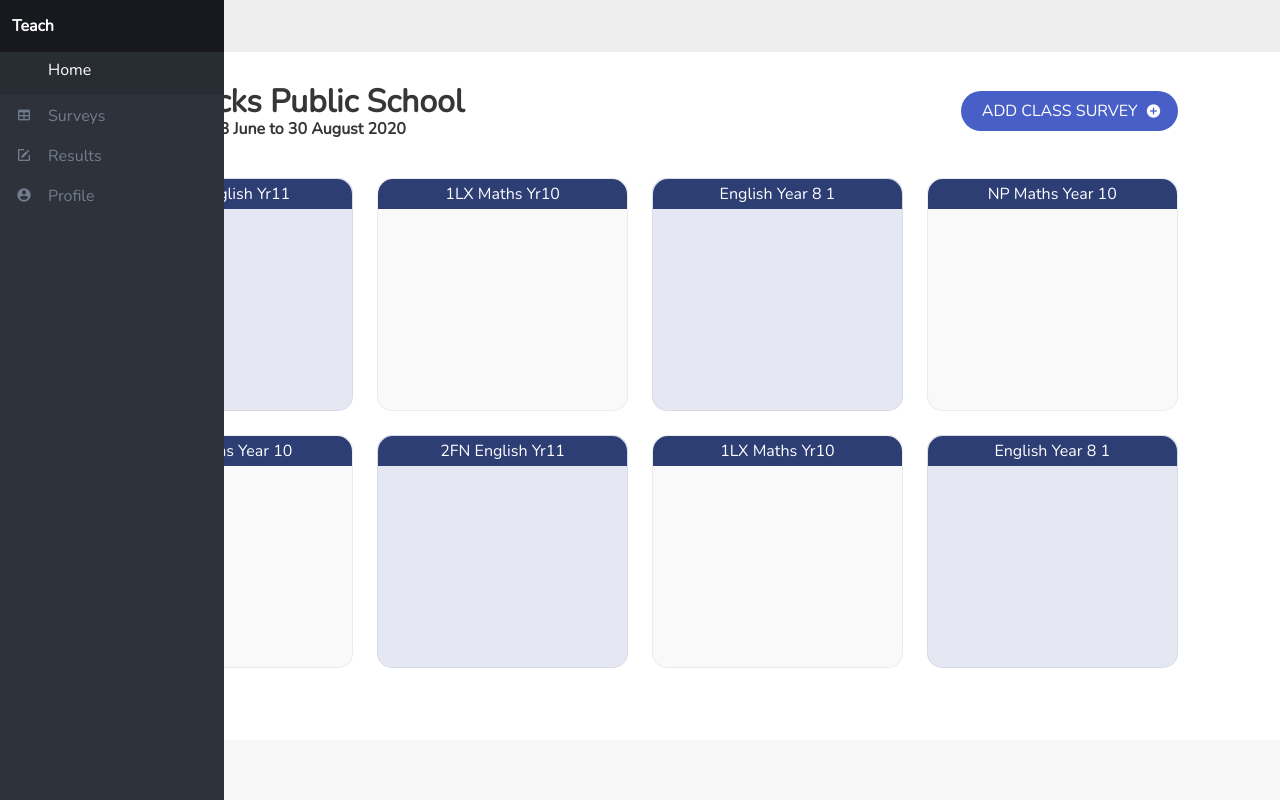
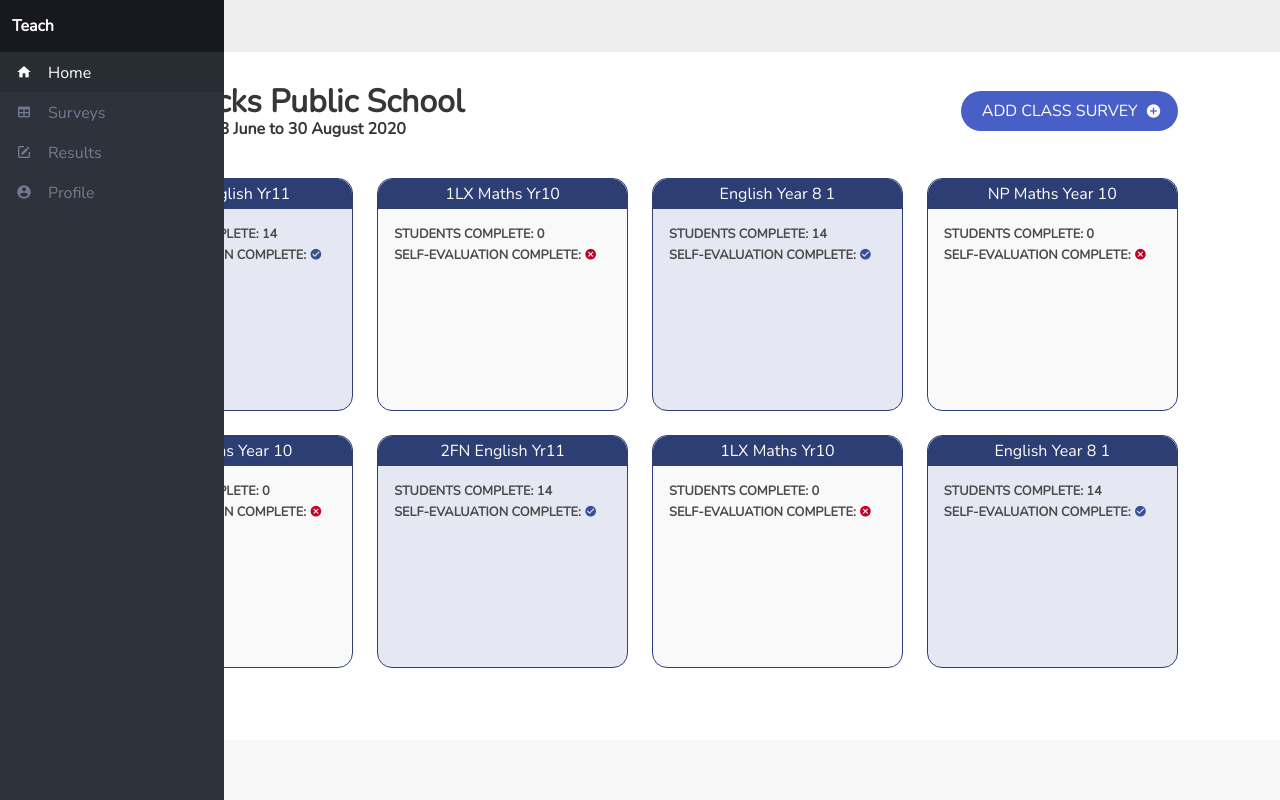
Before and after one commit to EstopaceMA/ProjectTeach, a Vue app: page /#/ in a window 1280 px wide. Built offline with nearby package versions, Linux system fonts and the light colour scheme.

Commit message:
added students_completed_count and is_self_eval_completed

```diff
--- a/src/App.vue
+++ b/src/App.vue
@@ -27,7 +27,7 @@ export default {
         [
           {
             to: '/',
-            icon: 'desktop-mac',
+            icon: 'home',
             label: 'Home'
           },
           {
--- a/src/components/CardWidget.vue
+++ b/src/components/CardWidget.vue
@@ -3,8 +3,14 @@
       <div class="level-item" style="background-color:#2D3E74; border-radius: 15px 15px 0 0; color:white; padding:0.2em;">
         {{label}}
       </div>
-      <div class="level-item">
-
+      <div style="padding: 1em">
+        <p style="font-size: 0.80rem; font-weight:bold;">STUDENTS COMPLETE: {{students_completed_count}} </p>
+          <span>
+            <p style="font-size: 0.80rem; font-weight:bold;">SELF-EVALUATION COMPLETE:
+              <i v-if="is_self_eval_completed === true" class="mdi mdi-checkbox-marked-circle" style="color:#375096;"></i>
+              <i v-else class="mdi mdi-close-circle" style="color:#C40024;"></i>
+            </p>
+          </span>
       </div>
   </card-component>
 </template>
@@ -38,6 +44,14 @@ export default {
     type: {
       type: String,
       default: null
+    },
+    students_completed_count: {
+      type: String,
+      default: '0'
+    },
+    is_self_eval_completed: {
+      type: Boolean,
+      default: false
     }
   }
 }
--- a/src/views/HomeV2.vue
+++ b/src/views/HomeV2.vue
@@ -18,6 +18,8 @@
         <card-widget
           class="tile is-child card-props complete-bg"
           label="2FN English Yr11"
+          students_completed_count="14"
+          is_self_eval_completed
         />
         <card-widget
           class="tile is-child card-props not-complete-bg"
@@ -26,6 +28,8 @@
         <card-widget
           class="tile is-child card-props complete-bg"
           label="English Year 8 1"
+          students_completed_count="14"
+          is_self_eval_completed
         />
         <card-widget
           class="tile is-child card-props not-complete-bg"
@@ -38,6 +42,8 @@
         <card-widget
           class="tile is-child card-props complete-bg"
           label="2FN English Yr11"
+          students_completed_count="14"
+          is_self_eval_completed
         />
         <card-widget
           class="tile is-child card-props not-complete-bg"
@@ -46,6 +52,8 @@
         <card-widget
           class="tile is-child card-props complete-bg"
           label="English Year 8 1"
+          students_completed_count="14"
+          is_self_eval_completed
         />
       </tiles>
 
@@ -62,6 +70,7 @@
   .card-props{
     height: 18.2vw;
     border-radius: 15px;
+    border: solid 1px #2e3f75;
   }
   .complete-bg {
     background-color: #e5e7f3;
```
